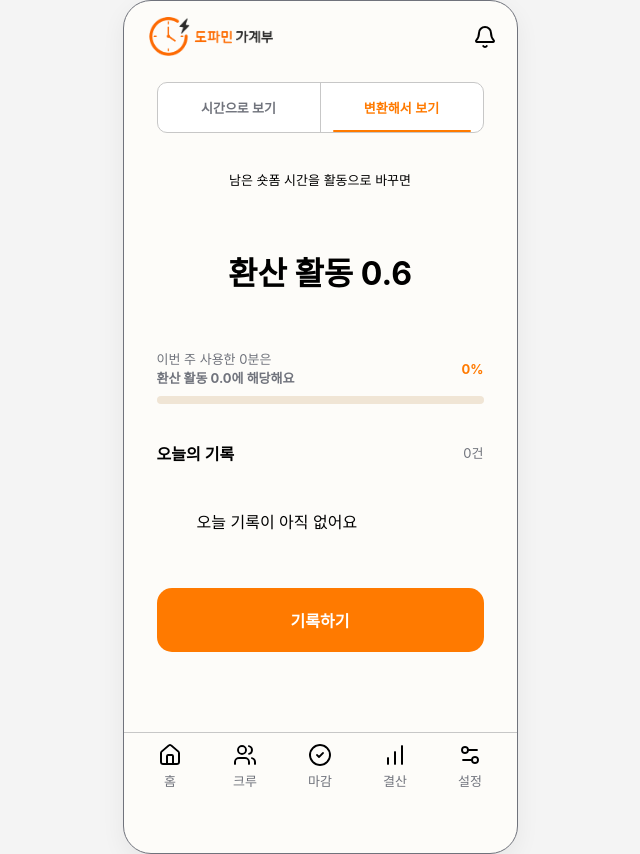
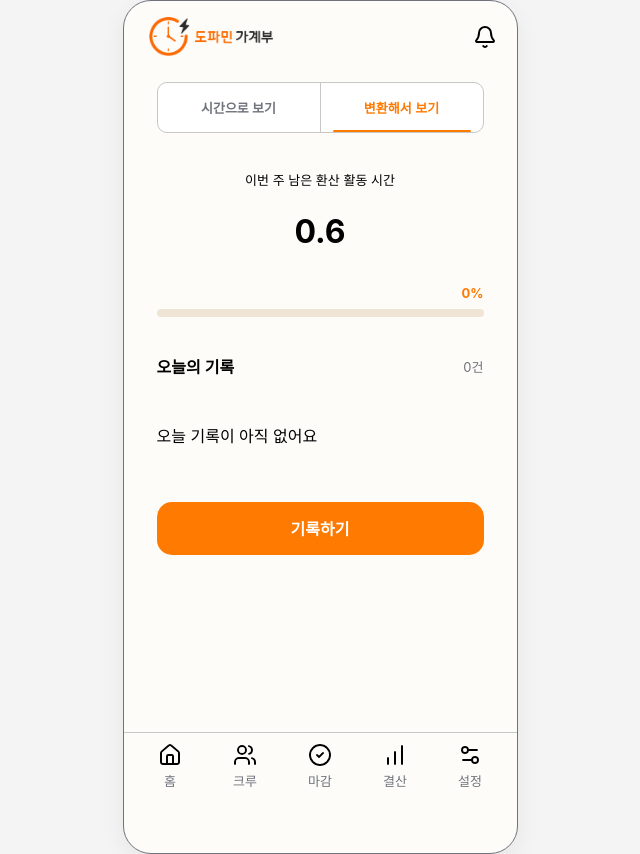
Before and after one commit to pirogramming/Dopamine-Ledger, a Django app: page /ledger/convert/ in a window 1280 px wide. Shown: the whole page, without its empty margins (320-960 px from the left). Run offline with Django 5.2, Linux system fonts and the light colour scheme; the visitor is signed in with stand-in values (Sample User, id 1); data that the repository does not hold is empty.

Commit message:
fix: 오늘의 기록 디자인, 분 수정, remaining_time 간격 수정

```diff
--- a/budget/services.py
+++ b/budget/services.py
@@ -127,7 +127,6 @@ def get_week_summary(user, reference_dt=None):
  #   강성훈이 지출 저장 로직에서 호출."""
  #   return get_current_balance(user, reference_dt) < 0
 
-
 # ---------- 표시 헬퍼 ----------
 
 def format_minutes_display(m):
@@ -154,6 +153,19 @@ def format_unit_display(minutes, conversion_base, unit_label):
     return f"{sign}{val}{unit_label or ''}"
 
 
+# ---------- 표시용 카테고리 매핑 ----------
+# category에 실제 저장되는 영문 값 → 화면에 보여줄 한글 이름
+CATEGORY_DISPLAY_NAMES = {
+    'short_form': '숏폼',
+    # 다른 카테고리 값이 더 있으면 여기에 추가해주세요.
+}
+
+
+def get_category_display(category):
+    """매핑에 없는 값은 원래 값 그대로 반환(누락 방지용 안전장치)."""
+    return CATEGORY_DISPLAY_NAMES.get(category, category)
+
+
 # ---------- 오늘 기록 ----------
 
 def get_today_records(user):
@@ -168,17 +180,16 @@ def get_today_records(user):
 
     records = []
     for e in earns:
-        duration_min = max(0, int((e.earn_end - e.earn_start).total_seconds() / 60))
         records.append({
-            'label': f"{e.activity.activity_type} {duration_min}분",
-            'signed_min': e.earn_min,  # 양수
+            'label': e.activity.activity_type,          # "독서 30분" → "독서"
+            'signed_min': e.earn_min,
             'is_positive': True,
             'started_at': e.earn_start,
         })
     for s in spends:
         records.append({
-            'label': f"{s.category} 지출",
-            'signed_min': Decimal(-s.duration_min),  # 음수
+            'label': get_category_display(s.category),  # "short_form 지출" → "숏폼"
+            'signed_min': Decimal(-s.duration_min),
             'is_positive': False,
             'started_at': s.spend_start,
         })
--- a/ledger/static/ledger/css/main_progress.css
+++ b/ledger/static/ledger/css/main_progress.css
@@ -26,6 +26,7 @@
   align-items: stretch;
   overflow: hidden;
 }
+
 
 .view-toggle__option {
   flex: 1;
@@ -68,19 +69,23 @@
   display: flex;
   flex-direction: column;
   align-items: center;
-  gap: 14px;
+  gap: 0
 }
 
 .remaining-time__label {
   font-size: 13px;
   font-weight: 400;
   color: #000000;
+  padding: 0;
+  margin : 10 0 0 0;
 }
 
 .remaining-time__value {
   font-size: 32px;
   font-weight: 700;
   color: #000000;
+  padding: 0;
+  margin: 10px
 }
 
 /* ===== 예산 진행률 ===== */
@@ -194,6 +199,7 @@
 
 .record-list {
   list-style: none;
+  padding: 0;
 }
 
 .record-list__item {
@@ -271,6 +277,7 @@
   color: #ffffff;
   font-size: 16px;
   font-weight: 700;
+  height: 13px;  /* 높이 고정: padding만으로는 높이가 일정하지 않을 수 있어서 */
 }
 
 /* ===== 진행률+요약 감싸는 흰 카드 (main_progress 전용) ===== */
--- a/ledger/views.py
+++ b/ledger/views.py
@@ -107,8 +107,9 @@ def main_progress(request):
 @login_required
 def main_convert(request):
     """홈 — 변환해서 보기.
-    큰 값은 잔액을 활동 단위로 환산해서 '활동명 + 수치' 형태로.
-    진행률 위 설명은 2줄(둘째 줄 강조). 예산/사용/적립 요약은 표시하지 않음."""
+    큰 잔액만 conversion_base로 환산해서 크게 표시하고,
+    이번 주 예산/사용/적립 요약은 main_progress와 동일하게 분(시간) 포맷으로 표시.
+    오늘의 기록도 main_progress와 동일하게 분 단위로 표시."""
     user = request.user
     summary = get_week_summary(user)
     base = user.conversion_base
@@ -116,21 +117,19 @@ def main_convert(request):
     activity = user.converting_activity or '환산 활동'
 
     records = attach_value_displays(
-        get_today_records(user), mode='unit',
-        conversion_base=base, unit_label=unit,
+        get_today_records(user), mode='minutes',   # 'unit' → 'minutes'
     )
-
-    balance_converted = format_unit_display(summary['balance'], base, unit)
-    spent_converted   = format_unit_display(summary['spent'],   base, unit)
-
     context = {
         **summary,
-        # 큰 값 (도넛 중앙 승격) — "독서 50페이지"
-        'converted_unit_label': "남은 숏폼 시간을 활동으로 바꾸면",
-        'balance_display':      f"{activity} {balance_converted}",
-        # 진행률 상단 설명 (2줄, 둘째 줄 강조)
-        'desc_line1': f"이번 주 사용한 {format_minutes_display(summary['spent'])}은",
-        'desc_line2': f"{activity} {spent_converted}에 해당해요",
+        'balance_display':  format_unit_display(summary['balance'], base, unit),
+        'budget_display':   format_minutes_display(summary['budget']),
+        'spent_display':    format_minutes_display(summary['spent']),
+        'earned_display':   format_minutes_display(summary['earned']),
+        'budget_desc': (
+            f"이번 주 예산 {format_minutes_display(summary['budget'])} 중 "
+            f"{format_minutes_display(summary['spent'])} 사용"
+        ),
+        'converted_unit_label': f"이번 주 남은 {activity} 시간",
         'today_records': records,
         'today_record_count': len(records),
     }
```
